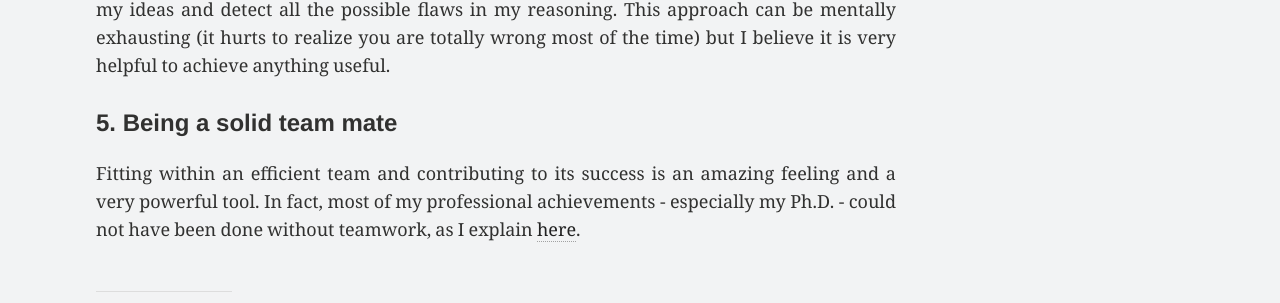
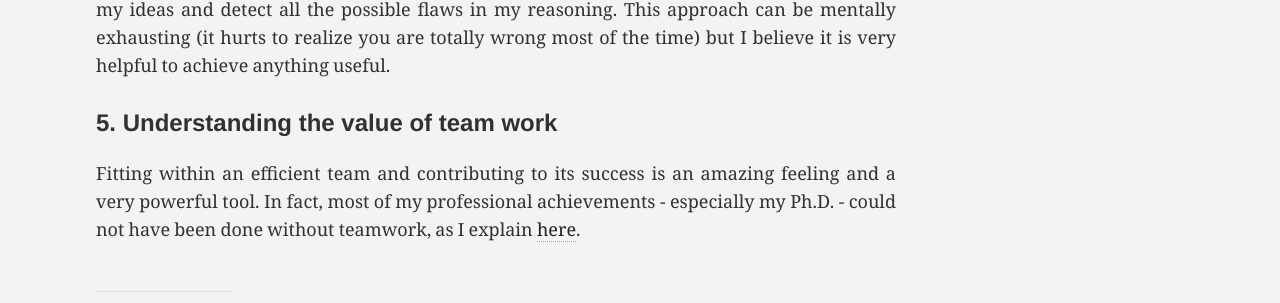
Before and after one commit to gbarnier/gbarnier.github.io, a Jekyll site: the page built from _pages/skills.md, in a window 1280 px wide. Shown: the part 1373-1676 px from the top of the page. Built offline with Jekyll 4.4.1, drawn with Linux system fonts in a browser that asks for light colours.

Commit message:
Update skills.md

```diff
--- a/_pages/skills.md
+++ b/_pages/skills.md
@@ -62,7 +62,7 @@ From a research perspective, I learned how to deal with uncomfortable and challe
 This is the only approach to move forward in research (and I guess in life). I am not afraid to admit when I don't know (which occurs most of the time), and I try to find ways to challenge my ideas and detect all the possible flaws in my reasoning. This approach can be mentally exhausting (it hurts to realize you are totally wrong most of the time) but I believe it is very helpful to achieve anything useful.
 </p>
 
-<h4>5. Being a solid team mate</h4>
+<h4>5. Understanding the value of team work</h4>
 <p class="paragraph-wide">
 Fitting within an efficient team and contributing to its success is an amazing feeling and a very powerful tool. In fact, most of my professional achievements - especially my Ph.D. - could not have been done without teamwork, as I explain <a href="/eg">here</a>.
 </p>
```
